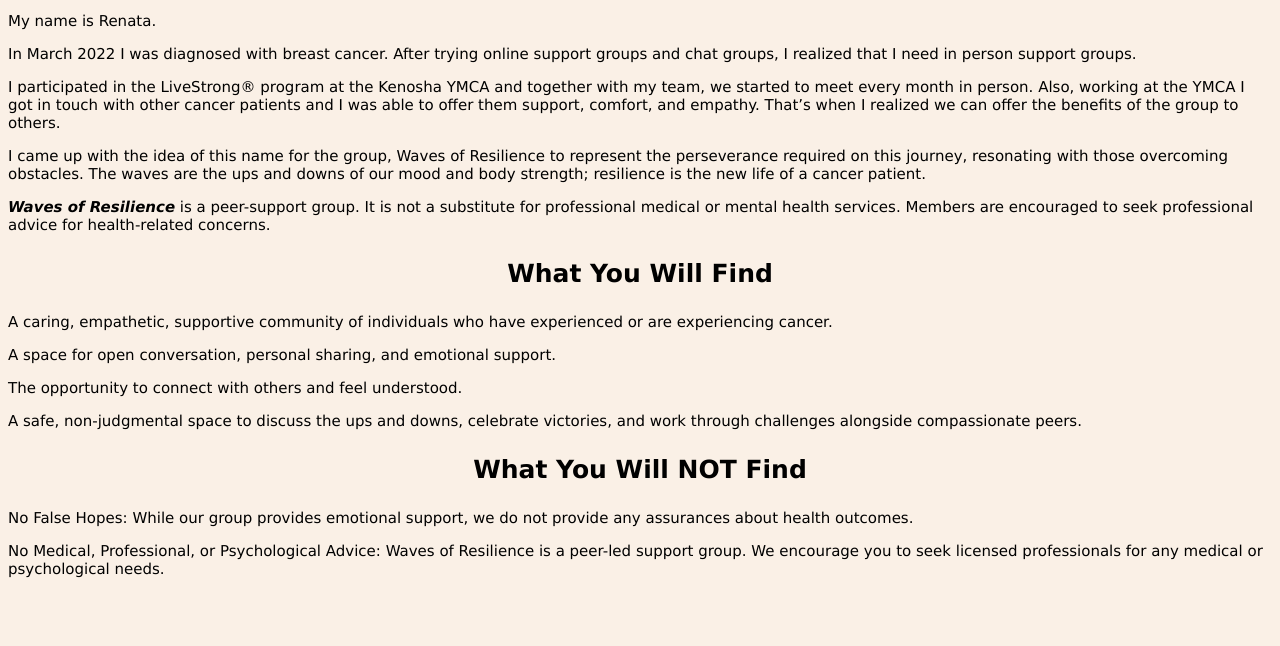
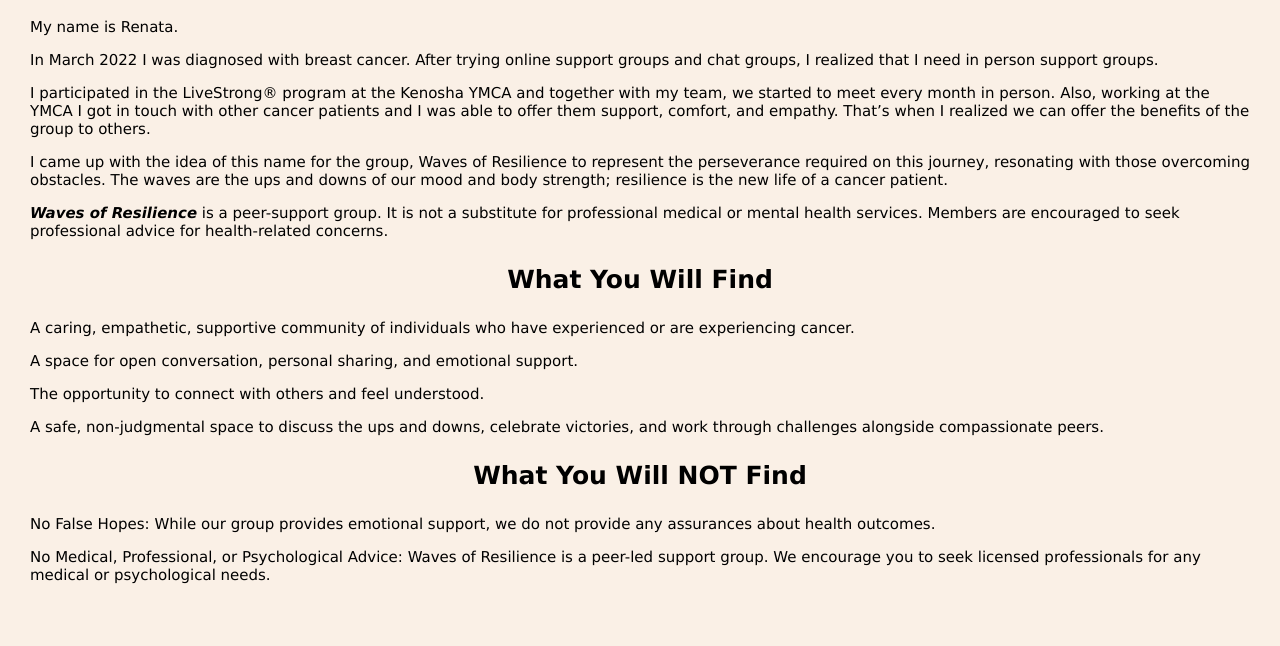
Before and after one commit to wavesofresilience/intro, a plain HTML site: page index.html in a window 1280 px wide. Shown: the part 154-800 px from the top of the page. Drawn offline with Linux system fonts and the light colour scheme.

Commit message:
Update index.html

```diff
--- a/index.html
+++ b/index.html
@@ -4,7 +4,9 @@
   <head>
     <title>Waves Of Resilience</title>
 	<style>
-		body {background-color: linen;font-family:"Verdana", sans-serif;}
+		body {
+			background-color: linen;font-family:"Verdana", sans-serif;
+		 	margin-top: 30px;margin-bottom: 30px;margin-right: 30px;margin-left: 30px;}
 		p  {font-size: 15px;font-family:"Verdana", sans-serif;}
 		h1 { font-size: 35px;color: maroon;text-align: center;background-color:DodgerBlue;font-weight: bold;}
 		h2 {font-size: 25px;color: blue;text-align: center;font-weight: bold;}
```
